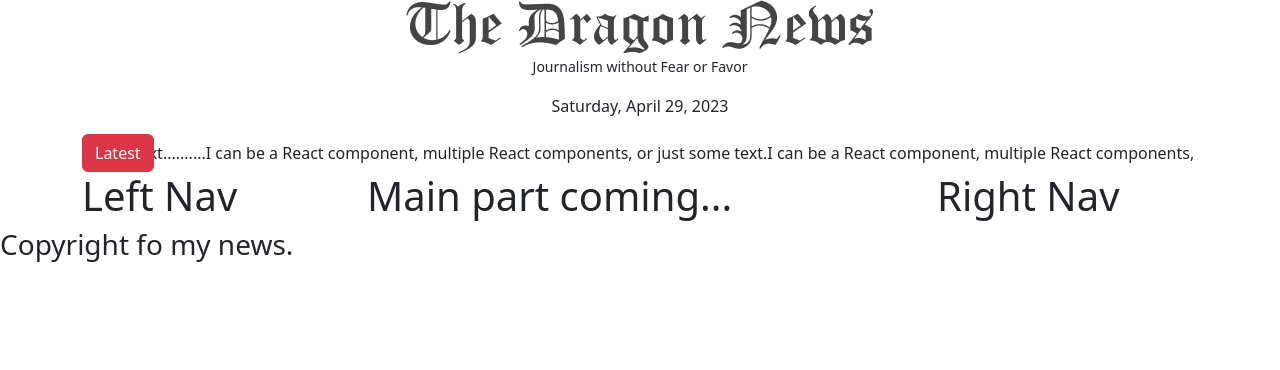
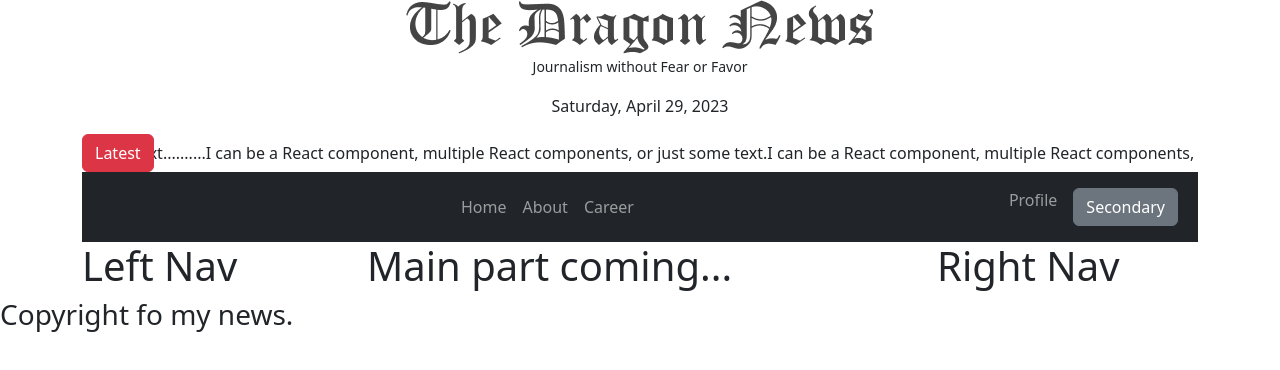
Before and after one commit to Md-Azad/the-dragon-news-client, a React (Vite) app: page / in a window 1280 px wide. Shown: the top 370 px of the page. Built offline with nearby package versions, Linux system fonts and the light colour scheme.

Commit message:
added navbar

```diff
--- a/src/pages/shared/Header/Header.jsx
+++ b/src/pages/shared/Header/Header.jsx
@@ -2,7 +2,7 @@
 import logo from "../../../assets/logo.png";
 import moment from "moment";
 import Marquee from "react-fast-marquee";
-import { Button, Container } from "react-bootstrap";
+import { Button, Container, Nav, Navbar } from "react-bootstrap";
 
 const Header = () => {
   return (
@@ -22,6 +22,24 @@
           or just some text.
         </Marquee>
       </div>
+      <Navbar collapseOnSelect expand="lg" bg="dark" variant="dark">
+        <Container>
+          <Navbar.Toggle aria-controls="responsive-navbar-nav" />
+          <Navbar.Collapse id="responsive-navbar-nav">
+            <Nav className="mx-auto">
+              <Nav.Link href="#features">Home</Nav.Link>
+              <Nav.Link href="#pricing">About</Nav.Link>
+              <Nav.Link href="#pricing">Career</Nav.Link>
+            </Nav>
+            <Nav>
+              <Nav.Link href="#deets">Profile</Nav.Link>
+              <Nav.Link eventKey={2} href="#memes">
+                <Button variant="secondary">Secondary</Button>
+              </Nav.Link>
+            </Nav>
+          </Navbar.Collapse>
+        </Container>
+      </Navbar>
     </Container>
   );
 };
```
